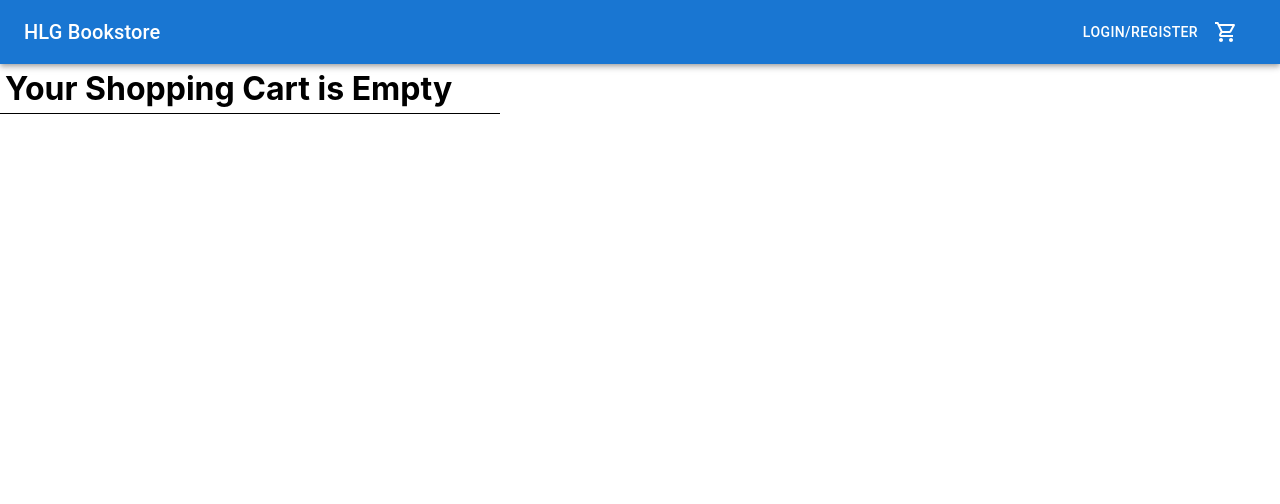
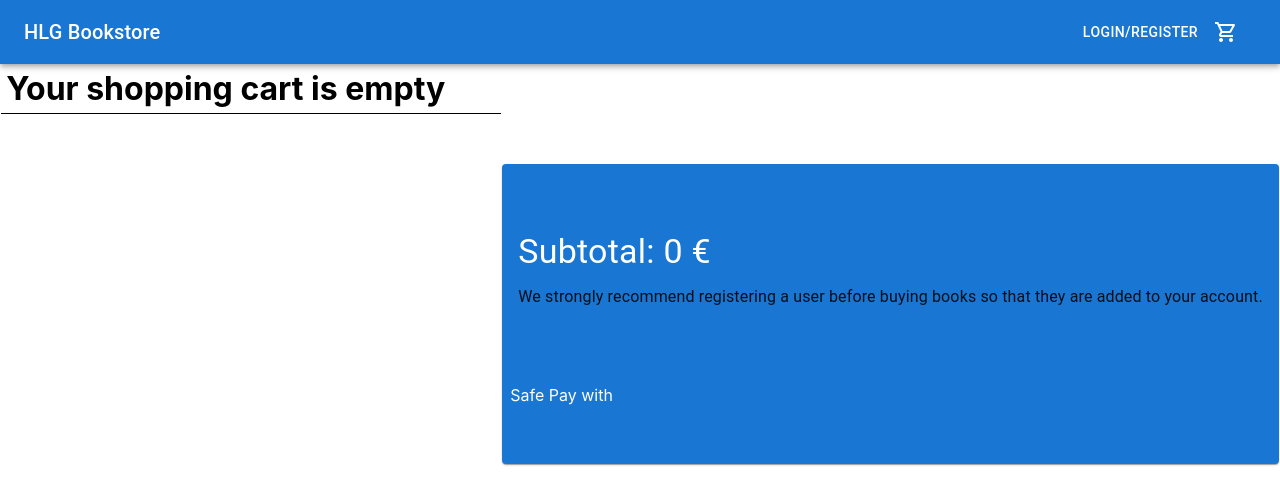
Before and after one commit to heiskane/Bookstore-Project, a React (Create React App) app in the folder react_frontend/: page /shoppingcart in a window 1280 px wide. Shown: the top 504 px of the page. Built offline with nearby package versions, Linux system fonts and the light colour scheme.

Commit message:
fix redirect being ignored after purchase

```diff
--- a/react_frontend/src/component/Orders.js
+++ b/react_frontend/src/component/Orders.js
@@ -15,7 +15,7 @@ const Orders = () => {
 
 	useEffect(() => {
 		const instance = axios.create();
-		instance.get("/profile/library", {
+		instance.get("/profile/library/", {
 			headers: {
 				'Authorization': 'Bearer ' + cookies.jwt_token
 			}
--- a/react_frontend/src/component/ShoppingCart.js
+++ b/react_frontend/src/component/ShoppingCart.js
@@ -21,16 +21,16 @@ const ShoppingCart = () => {
 
   return (
 
-    <div >
-      {
-        subtotal === 0 ? (
-          <div class="shoppingcart__left">
-            <h1 className="shoppingcart__header">Your Shopping Cart is Empty</h1>
-          </div>
-        ) : (
+    <div>
       <div className="shoppingcart">
         <div class="shoppingcart__left">
-              <h1 className="shoppingcart__header">Your Shopping Cart</h1>
+          <h1 className="shoppingcart__header">
+            {subtotal === 0 ? (
+              'Your shopping cart is empty'
+            ) : (
+              'Your Shopping Cart'
+            )}
+          </h1>
           <div class="shoppingcart__book">
             {orders.map((order) => (
               <Order
@@ -45,10 +45,6 @@ const ShoppingCart = () => {
           <Subtotal subtotal={subtotal} />
         </div>
       </div>
-        )
-      }
-
-
     </div>
   );
 };
--- a/react_frontend/src/component/Subtotal.css
+++ b/react_frontend/src/component/Subtotal.css
@@ -2,5 +2,4 @@
   display: flex;
   flex-direction: column;
   justify-content: space-evenly;
-  background-color: cadetblue;
 }
```
Also changed, not shown: 1 other file (tests, documents, lock files or other folders). Lines whose indentation alone changed are shown as unchanged.
